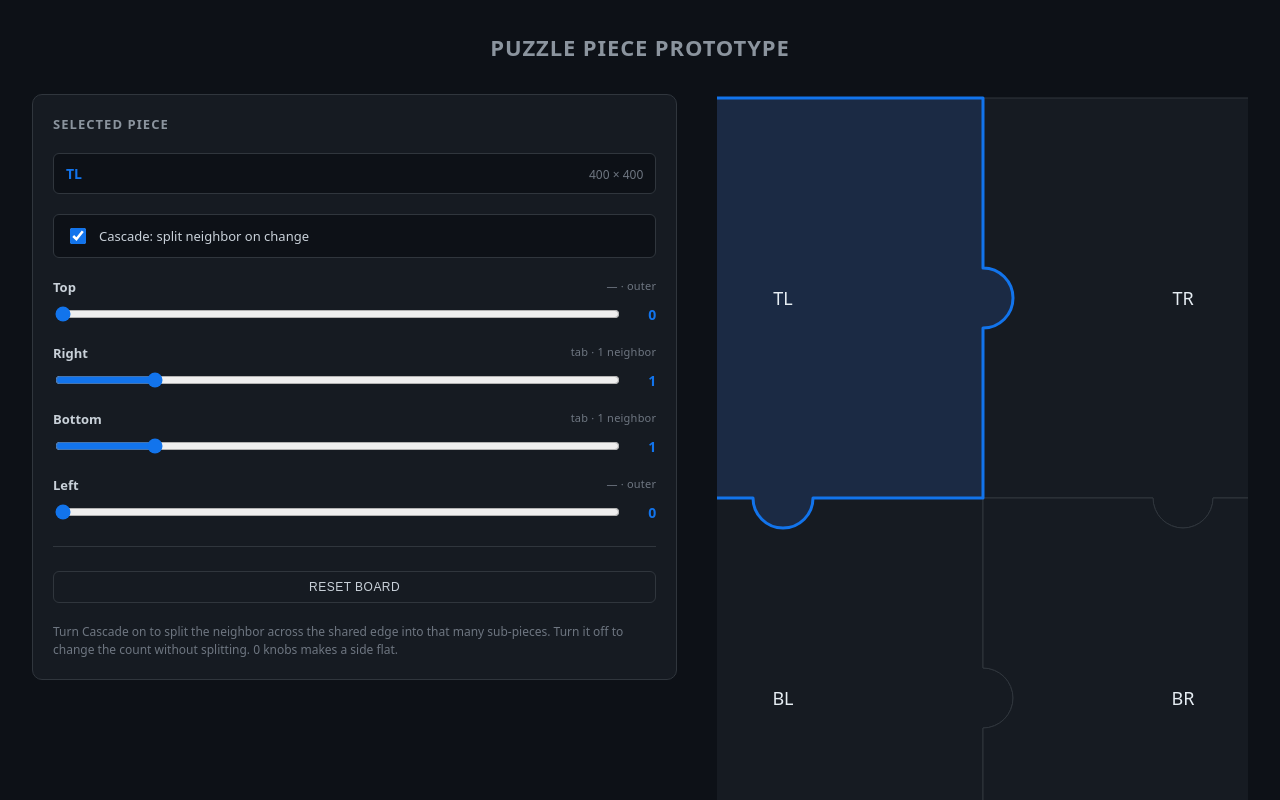
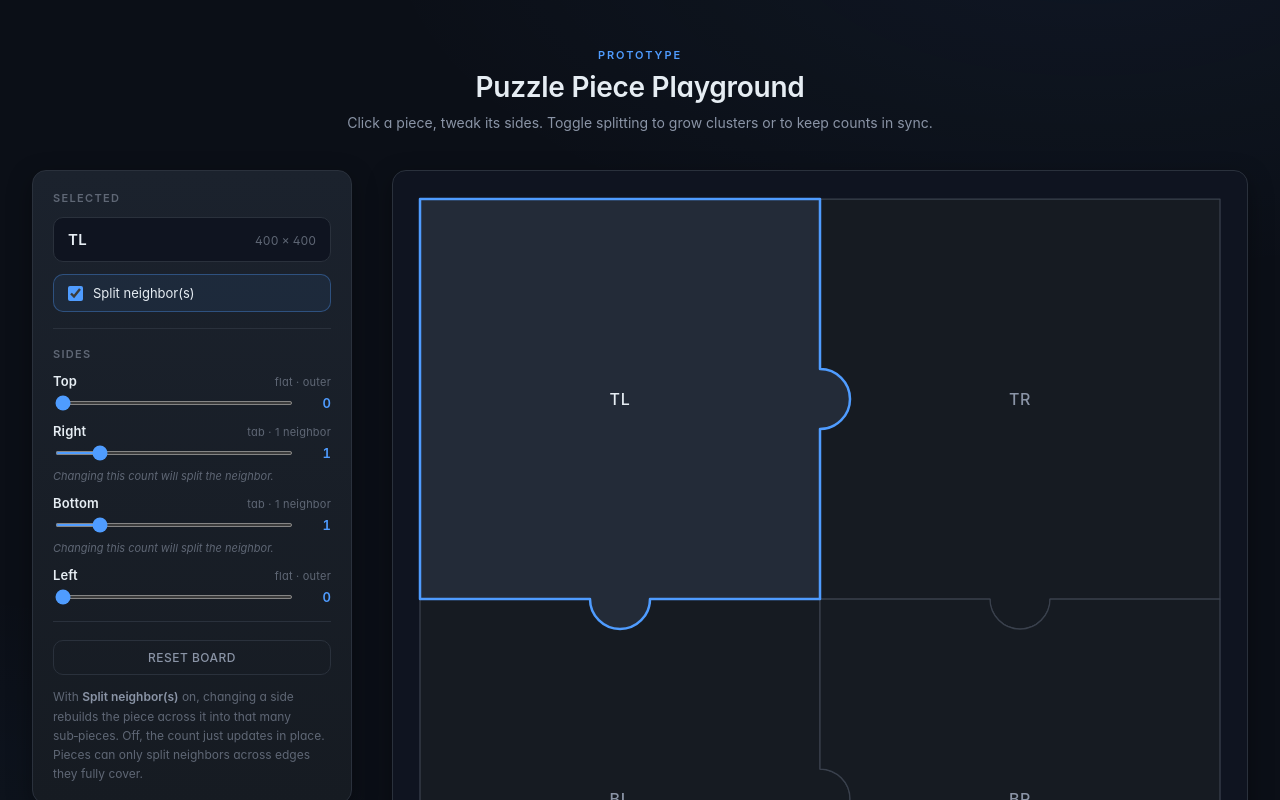
Before and after one commit to burakTanBilgi/reactpuzzlepiece, a React (Vite) app: page / in a window 1280 px wide. Shown: the top 800 px of the page. Built offline with nearby package versions, Linux system fonts and the light colour scheme.

Commit message:
8 oldu gibi

```diff
--- a/src/App.css
+++ b/src/App.css
@@ -3,17 +3,41 @@
   display: flex;
   flex-direction: column;
   align-items: center;
-  gap: 32px;
-  padding: 32px;
+  gap: 36px;
+  padding: 48px 32px 64px;
+}
+
+.stage__head {
+  display: flex;
+  flex-direction: column;
+  align-items: center;
+  gap: 8px;
+  text-align: center;
+  max-width: 620px;
+}
+
+.stage__eyebrow {
+  margin: 0;
+  font-size: 11px;
+  font-weight: 600;
+  text-transform: uppercase;
+  letter-spacing: 0.18em;
+  color: var(--stroke-hover);
 }
 
 .stage__title {
   margin: 0;
-  font-size: 22px;
+  font-size: 28px;
   font-weight: 600;
-  letter-spacing: 0.04em;
-  text-transform: uppercase;
-  color: #8b949e;
+  letter-spacing: -0.01em;
+  color: var(--text);
+}
+
+.stage__subtitle {
+  margin: 0;
+  font-size: 14px;
+  line-height: 1.6;
+  color: var(--text-muted);
 }
 
 .stage__layout {
@@ -26,47 +50,115 @@
 .controls {
   display: flex;
   flex-direction: column;
-  gap: 20px;
+  gap: 18px;
   padding: 20px;
-  background: var(--surface);
+  background: linear-gradient(180deg, var(--surface-2), var(--surface));
   border: 1px solid var(--stroke-idle);
-  border-radius: 10px;
-  min-width: 260px;
+  border-radius: var(--radius-lg);
+  min-width: 300px;
+  max-width: 320px;
   position: sticky;
   top: 32px;
+  box-shadow: var(--shadow-md);
+}
+
+.controls__section {
+  display: flex;
+  flex-direction: column;
+  gap: 12px;
+  padding-bottom: 16px;
+  border-bottom: 1px solid var(--stroke-idle);
+}
+
+.controls__section:last-of-type,
+.controls__section--foot {
+  border-bottom: none;
+  padding-bottom: 0;
 }
 
 .controls__title {
   margin: 0;
-  font-size: 13px;
+  font-size: 11px;
   font-weight: 600;
   text-transform: uppercase;
-  letter-spacing: 0.08em;
-  color: #8b949e;
+  letter-spacing: 0.12em;
+  color: var(--text-dim);
+}
+
+.controls__selected {
+  display: flex;
+  align-items: baseline;
+  justify-content: space-between;
+  gap: 12px;
+  padding: 12px 14px;
+  background: var(--bg-elev);
+  border: 1px solid var(--stroke-idle);
+  border-radius: var(--radius-md);
+}
+
+.controls__selected-label {
+  font-size: 15px;
+  font-weight: 600;
+  color: var(--text);
+  letter-spacing: 0.02em;
+}
+
+.controls__selected-meta {
+  font-size: 12px;
+  color: var(--text-dim);
+  font-variant-numeric: tabular-nums;
+}
+
+.controls__toggle {
+  display: flex;
+  align-items: center;
+  gap: 10px;
+  padding: 10px 14px;
+  background: var(--accent-tint);
+  border: 1px solid var(--stroke-hover-soft);
+  border-radius: var(--radius-md);
+  font-size: 13px;
+  color: var(--text);
+  cursor: pointer;
+  user-select: none;
+  transition: border-color 120ms ease, background 120ms ease;
+}
+
+.controls__toggle:hover {
+  border-color: var(--stroke-hover);
+}
+
+.controls__toggle input[type='checkbox'] {
+  accent-color: var(--stroke-hover);
+  width: 15px;
+  height: 15px;
+  cursor: pointer;
+  margin: 0;
 }
 
 .controls__field {
   display: flex;
   flex-direction: column;
-  gap: 8px;
+  gap: 6px;
 }
 
 .controls__label {
   font-size: 13px;
-  color: #c9d1d9;
+  color: var(--text);
   display: flex;
   justify-content: space-between;
-  gap: 8px;
+  align-items: baseline;
+  gap: 10px;
 }
 
 .controls__label-side {
   font-weight: 600;
+  letter-spacing: 0.01em;
 }
 
 .controls__label-meta {
   font-size: 11px;
-  color: #6e7681;
-  text-transform: lowercase;
+  color: var(--text-dim);
   letter-spacing: 0.02em;
 }
 
@@ -80,99 +172,63 @@
   flex: 1;
   accent-color: var(--stroke-hover);
   cursor: pointer;
+  height: 4px;
 }
 
 .controls__value {
-  min-width: 22px;
+  min-width: 24px;
   text-align: right;
   font-variant-numeric: tabular-nums;
   color: var(--stroke-hover);
   font-weight: 600;
-  font-size: 14px;
+  font-size: 13px;
+}
+
+.controls__note {
+  margin: 2px 0 0;
+  font-size: 11px;
+  color: var(--text-dim);
+  font-style: italic;
+}
+
+.controls__warn {
+  margin: 2px 0 0;
+  font-size: 11px;
+  color: #f08080;
 }
 
 .controls__hint {
   margin: 0;
   font-size: 12px;
-  color: #6e7681;
-  line-height: 1.5;
+  color: var(--text-dim);
+  line-height: 1.6;
 }
 
-.controls__selected {
-  display: flex;
-  align-items: baseline;
-  justify-content: space-between;
-  gap: 12px;
-  padding: 10px 12px;
-  background: #0d1117;
-  border: 1px solid var(--stroke-idle);
-  border-radius: 6px;
-}
-
-.controls__selected-label {
-  font-size: 14px;
+.controls__hint em {
+  color: var(--text-muted);
+  font-style: normal;
   font-weight: 600;
-  color: var(--stroke-hover);
-}
-
-.controls__selected-meta {
-  font-size: 12px;
-  color: #6e7681;
-  font-variant-numeric: tabular-nums;
-}
-
-.controls__divider {
-  border: 0;
-  border-top: 1px solid var(--stroke-idle);
-  margin: 4px 0;
-}
-
-.controls__region {
-  font-size: 11px;
-  text-transform: uppercase;
-  letter-spacing: 0.08em;
-  color: #6e7681;
-  margin-top: -8px;
-}
-
-.controls__toggle {
-  display: flex;
-  align-items: center;
-  gap: 10px;
-  padding: 10px 12px;
-  background: #0d1117;
-  border: 1px solid var(--stroke-idle);
-  border-radius: 6px;
-  font-size: 13px;
-  color: #c9d1d9;
-  cursor: pointer;
-  user-select: none;
-}
-
-.controls__toggle input[type='checkbox'] {
-  accent-color: var(--stroke-hover);
-  width: 16px;
-  height: 16px;
-  cursor: pointer;
 }
 
 .controls__reset {
   appearance: none;
   background: transparent;
-  color: #c9d1d9;
+  color: var(--text-muted);
   border: 1px solid var(--stroke-idle);
-  border-radius: 6px;
-  padding: 8px 12px;
+  border-radius: var(--radius-md);
+  padding: 9px 14px;
   font-size: 12px;
+  font-weight: 500;
   letter-spacing: 0.04em;
   text-transform: uppercase;
   cursor: pointer;
-  transition: border-color 120ms ease, color 120ms ease;
+  transition: border-color 120ms ease, color 120ms ease, background 120ms ease;
 }
 
 .controls__reset:hover {
   border-color: var(--stroke-hover);
   color: var(--stroke-hover);
+  background: var(--accent-tint);
 }
 
 .board-wrap {
@@ -180,4 +236,11 @@
   align-items: flex-start;
   justify-content: center;
   overflow: auto;
+  padding: 24px;
+  background:
+    radial-gradient(600px 400px at 50% 50%, rgba(79, 156, 255, 0.04), transparent 70%),
+    var(--bg-elev);
+  border: 1px solid var(--stroke-idle);
+  border-radius: var(--radius-lg);
+  box-shadow: var(--shadow-md);
 }
--- a/src/App.jsx
+++ b/src/App.jsx
@@ -102,7 +102,7 @@ function findNeighbors(pieces, piece, side) {
 }
 
 function sideFor(piece, side) {
-  return piece.sides?.[side] ?? { count: 0, type: 'flat' };
+  return piece?.sides?.[side] ?? { count: 0, type: 'flat' };
 }
 
 function resolveType(piece, side, neighbors, newCount) {
@@ -122,6 +122,37 @@ function maxKnobsForSide(piece, side) {
   return Math.max(1, Math.floor(edge / KNOB_D));
 }
 
+function coversNeighbors(piece, side, neighbors) {
+  if (neighbors.length === 0) return true;
+  if (side === 'left' || side === 'right') {
+    const nMin = Math.min(...neighbors.map((n) => n.y));
+    const nMax = Math.max(...neighbors.map((n) => n.y + n.h));
+    return piece.y <= nMin + EPS && piece.y + piece.h >= nMax - EPS;
+  }
+  const nMin = Math.min(...neighbors.map((n) => n.x));
+  const nMax = Math.max(...neighbors.map((n) => n.x + n.w));
+  return piece.x <= nMin + EPS && piece.x + piece.w >= nMax - EPS;
+}
+
+function edgesMatch(piece, neighbor, side) {
+  if (side === 'left' || side === 'right') {
+    return Math.abs(piece.y - neighbor.y) < EPS && Math.abs(piece.h - neighbor.h) < EPS;
+  }
+  return Math.abs(piece.x - neighbor.x) < EPS && Math.abs(piece.w - neighbor.w) < EPS;
+}
+
+function piecesInRegion(pieces, region, excludeId) {
+  const { xMin, yMin, xMax, yMax } = region;
+  return pieces.filter(
+    (p) =>
+      p.id !== excludeId &&
+      p.x >= xMin - EPS &&
+      p.y >= yMin - EPS &&
+      p.x + p.w <= xMax + EPS &&
+      p.y + p.h <= yMax + EPS
+  );
+}
+
 function splitNeighborsOnSide(pieces, pieceId, side, newCount, knobType) {
   const piece = pieces.find((p) => p.id === pieceId);
   if (!piece) return pieces;
@@ -133,6 +164,9 @@ function splitNeighborsOnSide(pieces, pieceId, side, newCount, knobType) {
   const yMin = Math.min(...neighbors.map((n) => n.y));
   const yMax = Math.max(...neighbors.map((n) => n.y + n.h));
 
+  const region = { xMin, yMin, xMax, yMax };
+  const toRemove = piecesInRegion(pieces, region, pieceId);
+
   const topN = neighbors.find((n) => Math.abs(n.y - yMin) < EPS);
   const bottomN = neighbors.find((n) => Math.abs(n.y + n.h - yMax) < EPS);
   const leftN = neighbors.find((n) => Math.abs(n.x - xMin) < EPS);
@@ -143,10 +177,21 @@ function splitNeighborsOnSide(pieces, pieceId, side, newCount, knobType) {
 
   const baseLabel = topN?.label || bottomN?.label || leftN?.label || rightN?.label || 'S';
 
-  const rest = pieces.filter((p) => !neighbors.some((n) => n.id === p.id));
+  let rest = pieces.filter((p) => !toRemove.some((n) => n.id === p.id));
   const subs = [];
 
   const isVerticalSplit = side === 'right' || side === 'left';
+
+  const farSide = side;
+  const farN = isVerticalSplit
+    ? side === 'right'
+      ? rightN
+      : leftN
+    : side === 'bottom'
+      ? bottomN
+      : topN;
+  const farOrig = sideFor(farN, farSide);
+  const farHasKnobs = farOrig.type !== 'flat' && farOrig.count > 0;
 
   if (isVerticalSplit) {
     const h = (yMax - yMin) / newCount;
@@ -169,11 +214,8 @@ function splitNeighborsOnSide(pieces, pieceId, side, newCount, knobType) {
       } else {
         sides.bottom = { count: 1, type: 'tab' };
       }
-      const farSide = side === 'right' ? 'right' : 'left';
-      const farN = side === 'right' ? rightN : leftN;
-      const farSideData = sideFor(farN, farSide);
-      if (farSideData.type !== 'flat' && newCount === 1) {
-        sides[farSide] = farSideData;
+      if (farHasKnobs) {
+        sides[farSide] = { count: 1, type: farOrig.type };
       }
 
       subs.push({
@@ -207,11 +249,8 @@ function splitNeighborsOnSide(pieces, pieceId, side, newCount, knobType) {
       } else {
         sides.right = { count: 1, type: 'tab' };
       }
-      const farSide = side === 'bottom' ? 'bottom' : 'top';
-      const farN = side === 'bottom' ? bottomN : topN;
-      const farSideData = sideFor(farN, farSide);
-      if (farSideData.type !== 'flat' && newCount === 1) {
-        sides[farSide] = farSideData;
+      if (farHasKnobs) {
+        sides[farSide] = { count: 1, type: farOrig.type };
       }
 
       subs.push({
@@ -223,6 +262,66 @@ function splitNeighborsOnSide(pieces, pieceId, side, newCount, knobType) {
         label: newCount === 1 ? baseLabel : `${baseLabel}${i}`,
         sides,
       });
+    }
+  }
+
+  // Propagate far-side knob count to the "far-far" piece if it's a single piece
+  // whose near-edge matches the split region's far edge exactly.
+  if (farHasKnobs) {
+    let farFarPiece = null;
+    let nearSideOnFarFar = null;
+
+    if (isVerticalSplit) {
+      nearSideOnFarFar = OPPOSITE[farSide];
+      if (side === 'right') {
+        farFarPiece = rest.find(
+          (p) =>
+            Math.abs(p.x - xMax) < EPS &&
+            Math.abs(p.y - yMin) < EPS &&
+            Math.abs(p.y + p.h - yMax) < EPS
+        );
+      } else {
+        farFarPiece = rest.find(
+          (p) =>
+            Math.abs(p.x + p.w - xMin) < EPS &&
+            Math.abs(p.y - yMin) < EPS &&
+            Math.abs(p.y + p.h - yMax) < EPS
+        );
+      }
+    } else {
+      nearSideOnFarFar = OPPOSITE[farSide];
+      if (side === 'bottom') {
+        farFarPiece = rest.find(
+          (p) =>
+            Math.abs(p.y - yMax) < EPS &&
+            Math.abs(p.x - xMin) < EPS &&
+            Math.abs(p.x + p.w - xMax) < EPS
+        );
+      } else {
+        farFarPiece = rest.find(
+          (p) =>
+            Math.abs(p.y + p.h - yMin) < EPS &&
+            Math.abs(p.x - xMin) < EPS &&
+            Math.abs(p.x + p.w - xMax) < EPS
+        );
+      }
+    }
+
+    if (farFarPiece) {
+      rest = rest.map((p) =>
+        p.id === farFarPiece.id
+          ? {
+              ...p,
+              sides: {
+                ...p.sides,
+                [nearSideOnFarFar]: {
+                  count: newCount,
+                  type: oppositeType(farOrig.type),
+                },
+              },
+            }
+          : p
+      );
     }
   }
 
@@ -253,10 +352,13 @@ export default function App() {
     for (const side of SIDES) {
       const neighbors = findNeighbors(pieces, selected, side);
       const data = sideFor(selected, side);
+      const covers = coversNeighbors(selected, side, neighbors);
       info[side] = {
         data,
         neighbors,
         maxCount: maxKnobsForSide(selected, side),
+        canCascade: neighbors.length > 0 && covers,
+        partial: neighbors.length > 0 && !covers,
       };
     }
     return info;
@@ -271,10 +373,11 @@ export default function App() {
     if (current.count === newCount) return;
 
     const neighbors = findNeighbors(pieces, piece, side);
+    const covers = coversNeighbors(piece, side, neighbors);
     const newType = resolveType(piece, side, neighbors, newCount);
     const newSide = { count: newCount, type: newType };
 
-    if (cascade && newCount > 0 && neighbors.length > 0) {
+    if (cascade && newCount > 0 && neighbors.length > 0 && covers) {
       let next = splitNeighborsOnSide(pieces, selectedId, side, newCount, newType);
       next = updatePiece(next, selectedId, (p) => setPieceSide(p, side, newSide));
       setPieces(next);
@@ -282,7 +385,7 @@ export default function App() {
     }
 
     let next = updatePiece(pieces, selectedId, (p) => setPieceSide(p, side, newSide));
-    if (neighbors.length === 1) {
+    if (neighbors.length === 1 && edgesMatch(piece, neighbors[0], side)) {
       const nb = neighbors[0];
       next = updatePiece(next, nb.id, (p) =>
         setPieceSide(p, OPPOSITE[side], {
@@ -301,12 +404,18 @@ export default function App() {
 
   return (
     <main className="stage">
-      <h1 className="stage__title">Puzzle Piece Prototype</h1>
+      <header className="stage__head">
+        <p className="stage__eyebrow">Prototype</p>
+        <h1 className="stage__title">Puzzle Piece Playground</h1>
+        <p className="stage__subtitle">
+          Click a piece, tweak its sides. Toggle splitting to grow clusters or to keep counts in sync.
+        </p>
+      </header>
 
       <div className="stage__layout">
         <aside className="controls">
-          <h2 className="controls__title">Selected Piece</h2>
-
+          <section className="controls__section">
+            <h2 className="controls__title">Selected</h2>
             {selected ? (
               <div className="controls__selected">
                 <span className="controls__selected-label">{selected.label}</span>
@@ -324,24 +433,33 @@ export default function App() {
                 checked={cascade}
                 onChange={(e) => setCascade(e.target.checked)}
               />
-            <span>Cascade: split neighbor on change</span>
+              <span>Split neighbor(s)</span>
             </label>
+          </section>
 
-          {selected &&
-            SIDES.map((side) => {
+          {selected && (
+            <section className="controls__section">
+              <h2 className="controls__title">Sides</h2>
+              {SIDES.map((side) => {
                 const info = sideInfo[side];
                 if (!info) return null;
-              const { data, neighbors, maxCount } = info;
-              const typeLabel = data.type === 'flat' ? '—' : data.type;
-              const kind = neighbors.length === 0 ? 'outer' : `${neighbors.length} neighbor${neighbors.length > 1 ? 's' : ''}`;
+                const { data, neighbors, maxCount, canCascade, partial } = info;
+                const typeLabel = data.type === 'flat' ? 'flat' : data.type;
+                let kind;
+                if (neighbors.length === 0) kind = 'outer';
+                else if (partial) kind = 'partial edge';
+                else kind = `${neighbors.length} neighbor${neighbors.length > 1 ? 's' : ''}`;
+                const willSplit = cascade && canCascade && data.count !== undefined;
                 return (
-                <label key={side} className="controls__field">
-                  <span className="controls__label">
+                  <div key={side} className="controls__field">
+                    <div className="controls__label">
                       <span className="controls__label-side">
                         {side[0].toUpperCase() + side.slice(1)}
                       </span>
-                    <span className="controls__label-meta">{typeLabel} · {kind}</span>
+                      <span className="controls__label-meta">
+                        {typeLabel} · {kind}
                       </span>
+                    </div>
                     <div className="controls__row">
                       <input
                         type="range"
@@ -352,19 +470,33 @@ export default function App() {
                       />
                       <output className="controls__value">{data.count}</output>
                     </div>
-                </label>
+                    {partial && cascade && (
+                      <p className="controls__warn">
+                        Can't split — this piece only covers part of the shared edge.
+                      </p>
+                    )}
+                    {!partial && willSplit && neighbors.length > 0 && (
+                      <p className="controls__note">
+                        Changing this count will split the neighbor.
+                      </p>
+                    )}
+                  </div>
                 );
               })}
+            </section>
+          )}
 
-          <hr className="controls__divider" />
+          <section className="controls__section controls__section--foot">
             <button type="button" className="controls__reset" onClick={resetBoard}>
               Reset board
             </button>
             <p className="controls__hint">
-            Turn Cascade on to split the neighbor across the shared edge into
-            that many sub-pieces. Turn it off to change the count without
-            splitting. 0 knobs makes a side flat.
+              With <em>Split neighbor(s)</em> on, changing a side rebuilds the
+              piece across it into that many sub‑pieces. Off, the count just
+              updates in place. Pieces can only split neighbors across edges
+              they fully cover.
             </p>
+          </section>
         </aside>
 
         <div className="board-wrap">
--- a/src/index.css
+++ b/src/index.css
@@ -1,22 +1,53 @@
 :root {
-  --bg: #0d1117;
+  --bg: #0b0f17;
+  --bg-elev: #0f1420;
   --surface: #161b22;
-  --stroke-idle: #30363d;
-  --stroke-hover: #1274ec;
+  --surface-2: #1b222d;
+  --surface-3: #232b38;
+  --stroke-idle: #2a313c;
+  --stroke-soft: #3a414d;
+  --stroke-hover: #4f9cff;
+  --stroke-hover-soft: rgba(79, 156, 255, 0.35);
   --text: #e6edf3;
+  --text-muted: #8a94a6;
+  --text-dim: #5f6775;
+  --accent-tint: rgba(79, 156, 255, 0.08);
+  --radius-sm: 6px;
+  --radius-md: 10px;
+  --radius-lg: 14px;
+  --shadow-sm: 0 1px 2px rgba(0, 0, 0, 0.3);
+  --shadow-md: 0 8px 24px rgba(0, 0, 0, 0.35);
 }
 
 * {
   box-sizing: border-box;
 }
 
-html, body, #root {
+html,
+body,
+#root {
   height: 100%;
   margin: 0;
 }
 
 body {
-  background: var(--bg);
+  background:
+    radial-gradient(1200px 600px at 85% -10%, rgba(79, 156, 255, 0.06), transparent 60%),
+    radial-gradient(900px 500px at -10% 110%, rgba(79, 156, 255, 0.04), transparent 60%),
+    var(--bg);
   color: var(--text);
-  font-family: system-ui, -apple-system, "Segoe UI", Roboto, sans-serif;
+  font-family:
+    "Inter",
+    system-ui,
+    -apple-system,
+    "Segoe UI",
+    Roboto,
+    sans-serif;
+  font-feature-settings: "ss01", "cv11";
+  -webkit-font-smoothing: antialiased;
+  -moz-osx-font-smoothing: grayscale;
 }
+
+button {
+  font-family: inherit;
+}
```
Also changed, not shown: src/PuzzleBoard.css (+15 -9 lines). Lines whose indentation alone changed are shown as unchanged.
